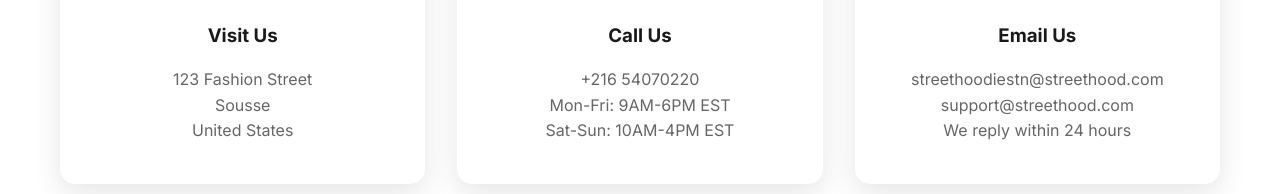
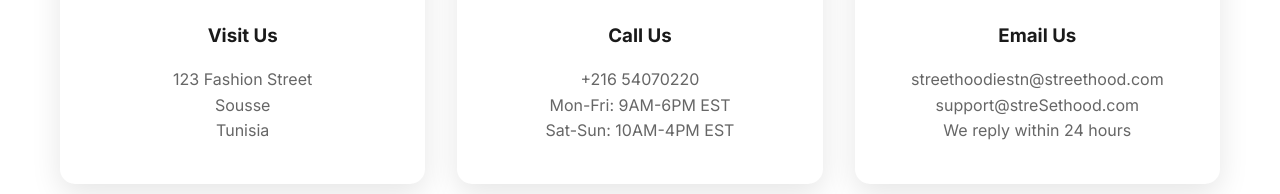
Before and after one commit to HAROUNF/Cap, a plain HTML site: page contact.html in a window 1280 px wide. Shown: the part 575-769 px from the top of the page. Drawn offline with Linux system fonts and the light colour scheme; a script that the page names is missing.

Commit message:
Update contact information in contact.html

```diff
--- a/contact.html
+++ b/contact.html
@@ -57,7 +57,7 @@
                         <i class="fas fa-map-marker-alt"></i>
                     </div>
                     <h3>Visit Us</h3>
-                    <p>123 Fashion Street<br>Sousse<br>United States</p>
+                    <p>123 Fashion Street<br>Sousse<br>Tunisia</p>
                 </div>
 
                 <div class="contact-card">
@@ -73,7 +73,7 @@
                         <i class="fas fa-envelope"></i>
                     </div>
                     <h3>Email Us</h3>
-                    <p>streethoodiestn@streethood.com<br>support@streethood.com<br>We reply within 24 hours</p>
+                    <p>streethoodiestn@streethood.com<br>support@streSethood.com<br>We reply within 24 hours</p>
                 </div>
             </div>
         </div>
```
